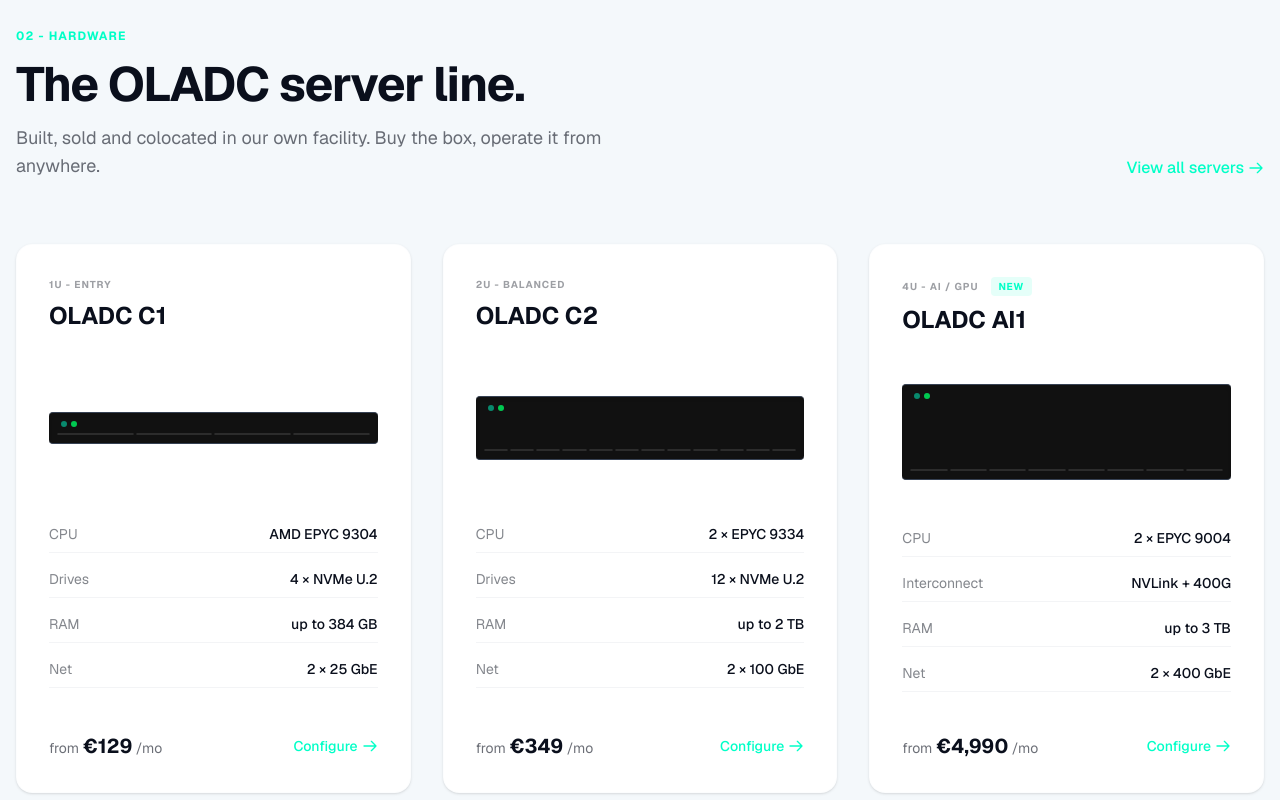
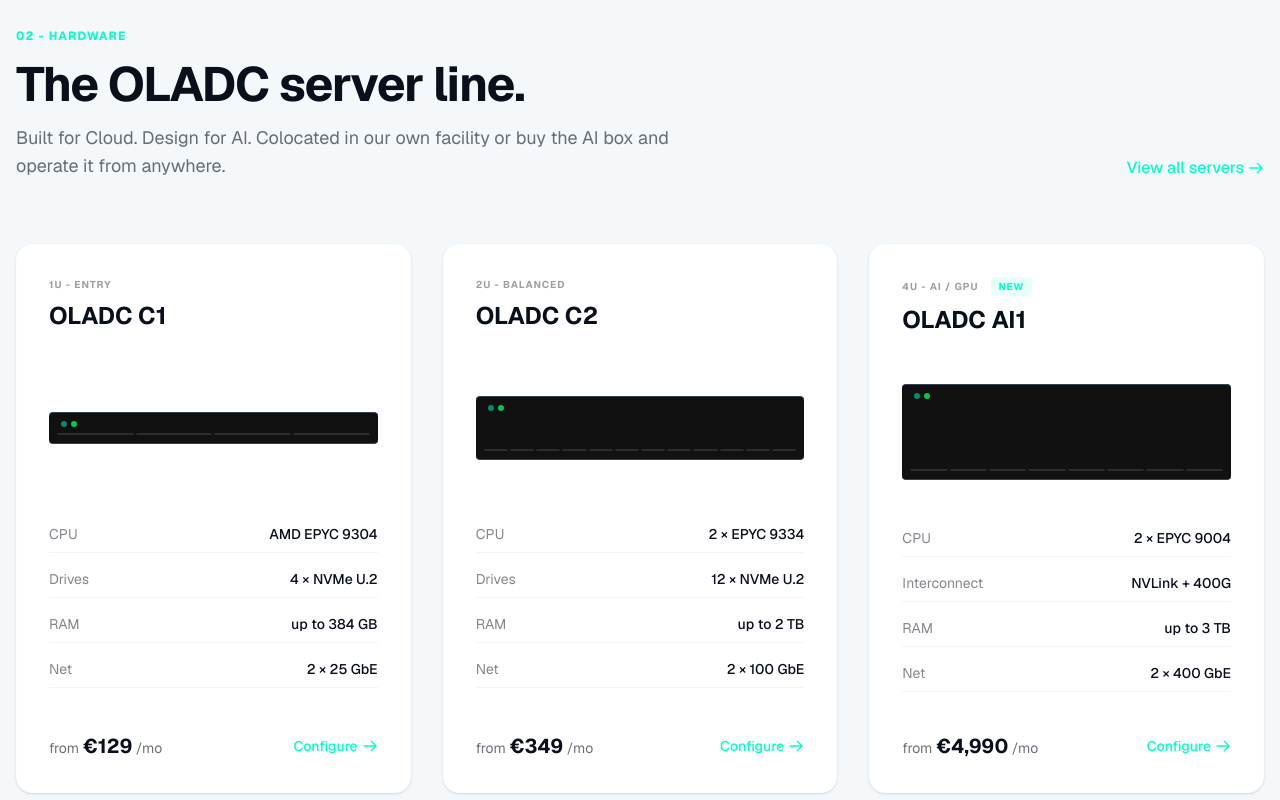
Before and after one commit to cloudindev/oladatacenter, a Next.js app: page / in a window 1280 px wide. Shown: the part 1880-2680 px from the top of the page. Built offline with nearby package versions, Linux system fonts and the light colour scheme.

Commit message:
style: update copy in hardware section, correct footer logos display, update datacenter links

```diff
--- a/src/components/layout/Footer.tsx
+++ b/src/components/layout/Footer.tsx
@@ -92,15 +92,15 @@
         <div className="flex flex-col md:flex-row items-start md:items-center justify-start gap-12 md:gap-24 mb-10 pl-2">
           <div>
             <div className="text-[11px] text-teal-400 mb-3 font-medium">Build and deploy</div>
-            <Image src="/olacloud-logo.png" alt="OLA CLOUD" width={140} height={30} className="h-5 md:h-6 w-auto object-contain brightness-0 invert opacity-90" />
+            <Image src="/olacloud-logo.png" alt="OLA CLOUD" width={140} height={30} className="h-5 md:h-6 w-auto object-contain" />
           </div>
           <div>
             <div className="text-[11px] text-blue-500 mb-3 font-medium">Managed Cloud</div>
-            <Image src="/cloudm.png" alt="CLOUDMAX" width={140} height={30} className="h-5 md:h-6 w-auto object-contain brightness-0 invert opacity-90" />
+            <Image src="/cloudm.png" alt="CLOUDMAX" width={140} height={30} className="h-5 md:h-6 w-auto object-contain" />
           </div>
           <div>
             <div className="text-[11px] text-cyan-400 mb-3 font-medium">Hosting</div>
-            <Image src="/cloudin-logo.png" alt="cloudin" width={140} height={30} className="h-5 md:h-6 w-auto object-contain brightness-0 invert opacity-90" />
+            <Image src="/cloudin-logo.png" alt="cloudin" width={140} height={30} className="h-5 md:h-6 w-auto object-contain" />
           </div>
         </div>
 
--- a/src/components/sections/HardwareSection.tsx
+++ b/src/components/sections/HardwareSection.tsx
@@ -60,7 +60,7 @@
             The OLADC server line.
           </h2>
           <p className="text-lg text-text-muted">
-            Built, sold and colocated in our own facility. Buy the box, operate it from anywhere.
+            Built for Cloud. Design for AI. Colocated in our own facility or buy the AI box and operate it from anywhere.
           </p>
         </div>
 
--- a/src/components/sections/HardwareSectionV2.tsx
+++ b/src/components/sections/HardwareSectionV2.tsx
@@ -58,7 +58,7 @@
               The OLADC server line.
             </h2>
             <p className="text-lg text-bg-dark/60">
-              Built, sold and colocated in our own facility. Buy the box, operate it from anywhere.
+              Built for Cloud. Design for AI. Colocated in our own facility or buy the AI box and operate it from anywhere.
             </p>
           </div>
           <div>
```
